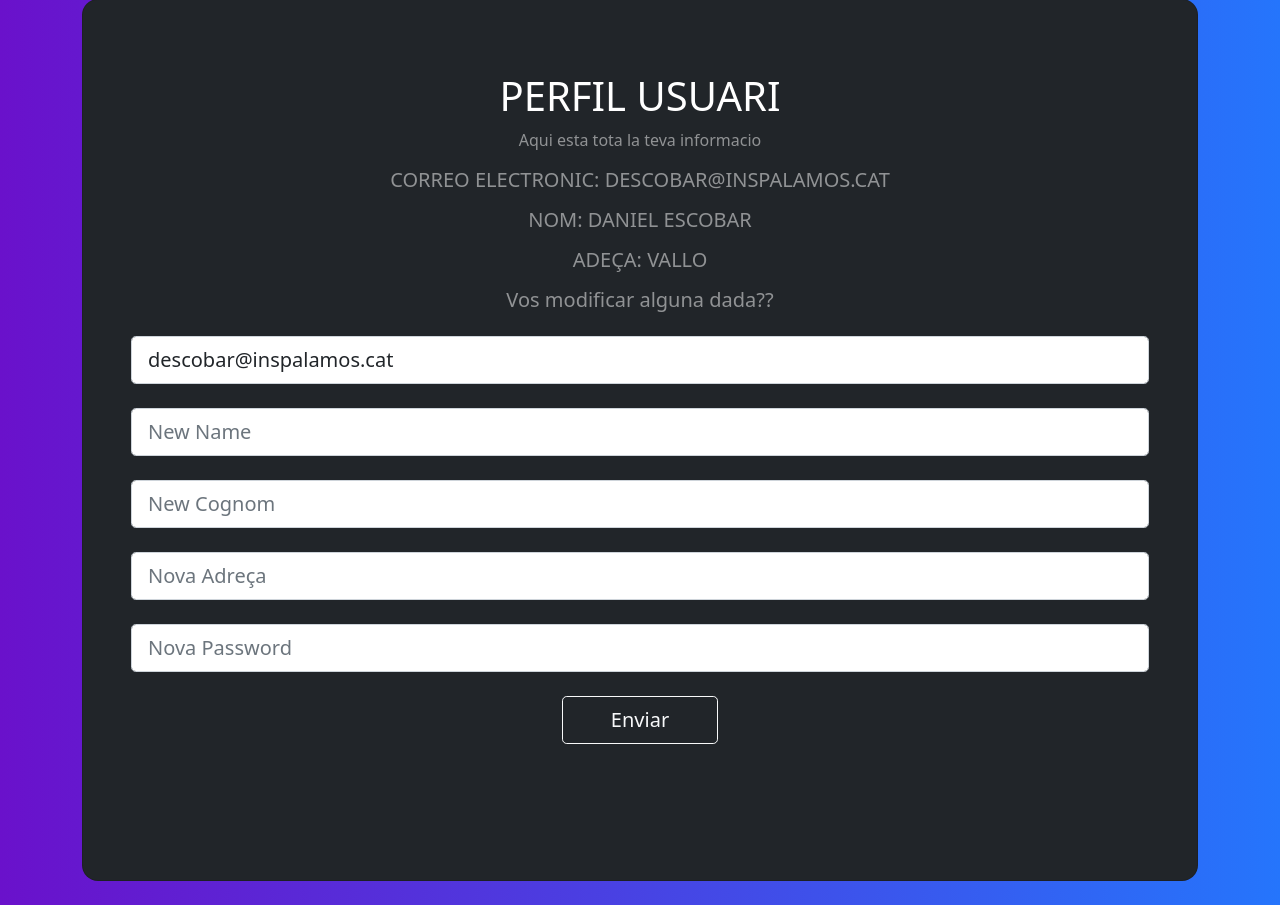
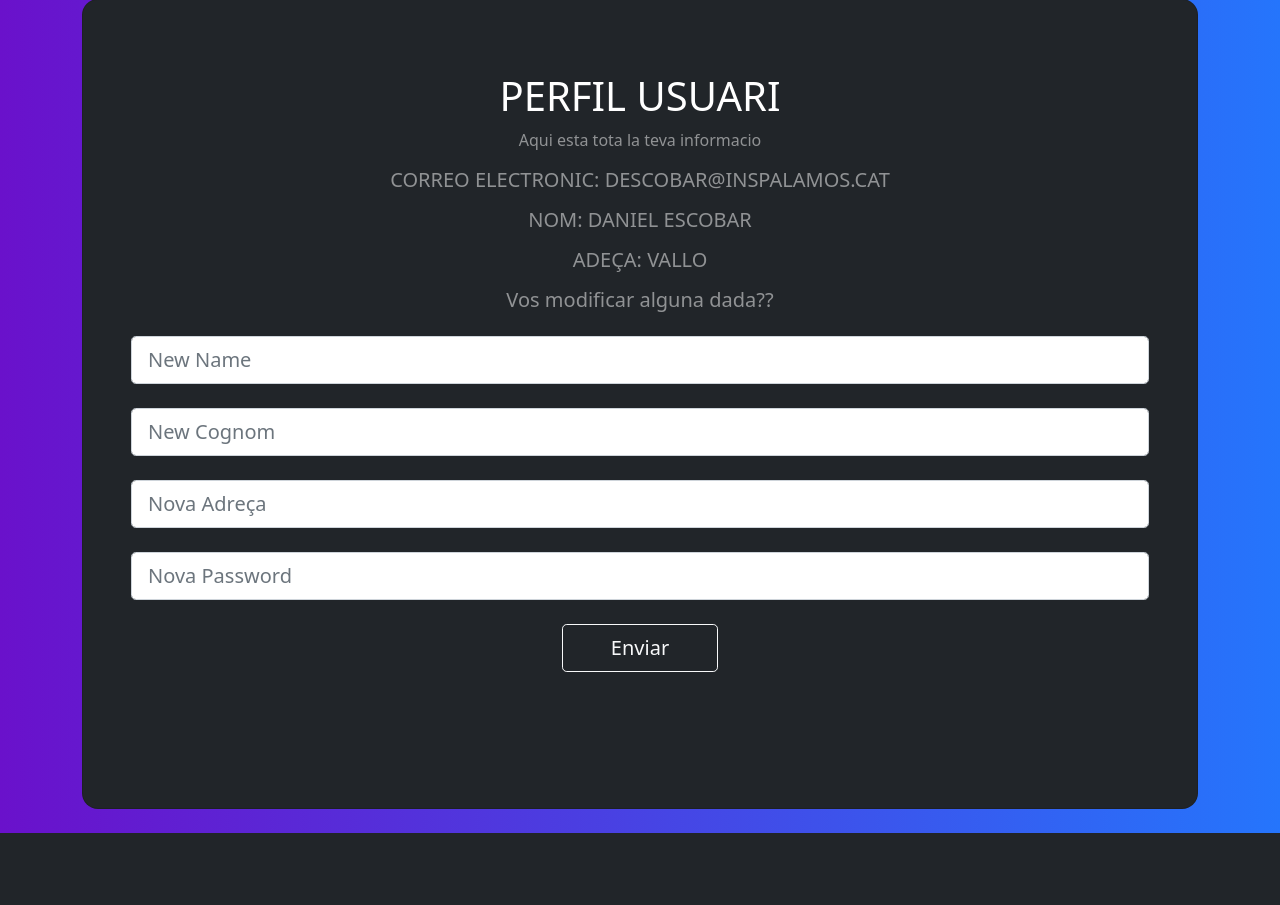
Before and after one commit to EduPuja/travessa, a PHP site: page /mysql/user/perfil.php in a window 1280 px wide. Shown: the part 163-1068 px from the top of the page. After the commit the page ends 996 px from the top, so only its background shows below. Run offline with PHP 8.4, Linux system fonts and the light colour scheme; a user stored in the database is signed in; data comes from the database, SQL or seed files in the repository.

Commit message:
perfil.php

```diff
--- a/mysql/user/perfil.php
+++ b/mysql/user/perfil.php
@@ -86,7 +86,7 @@ if(!isset($_SESSION['usuari']) && !isset($_SESSION['usuariAdmin']))
                                             echo "<p class='text-white-50 mb-4'>Vos modificar alguna dada?? </p>";
                                             #correo
                                             echo"<div class='form-outline form-white mb-4'>
-                                            <input type='email' name='email' placeholder='Correu' value='$row[email]' id='nom' class='form-control form-control-lg'  />
+                                            <input type='hidden' name='email' placeholder='Correu' value='$row[email]' id='nom' class='form-control form-control-lg'  />
                                              </div>";
                                             #nom
                                             echo"<div class='form-outline form-white mb-4'>
```
